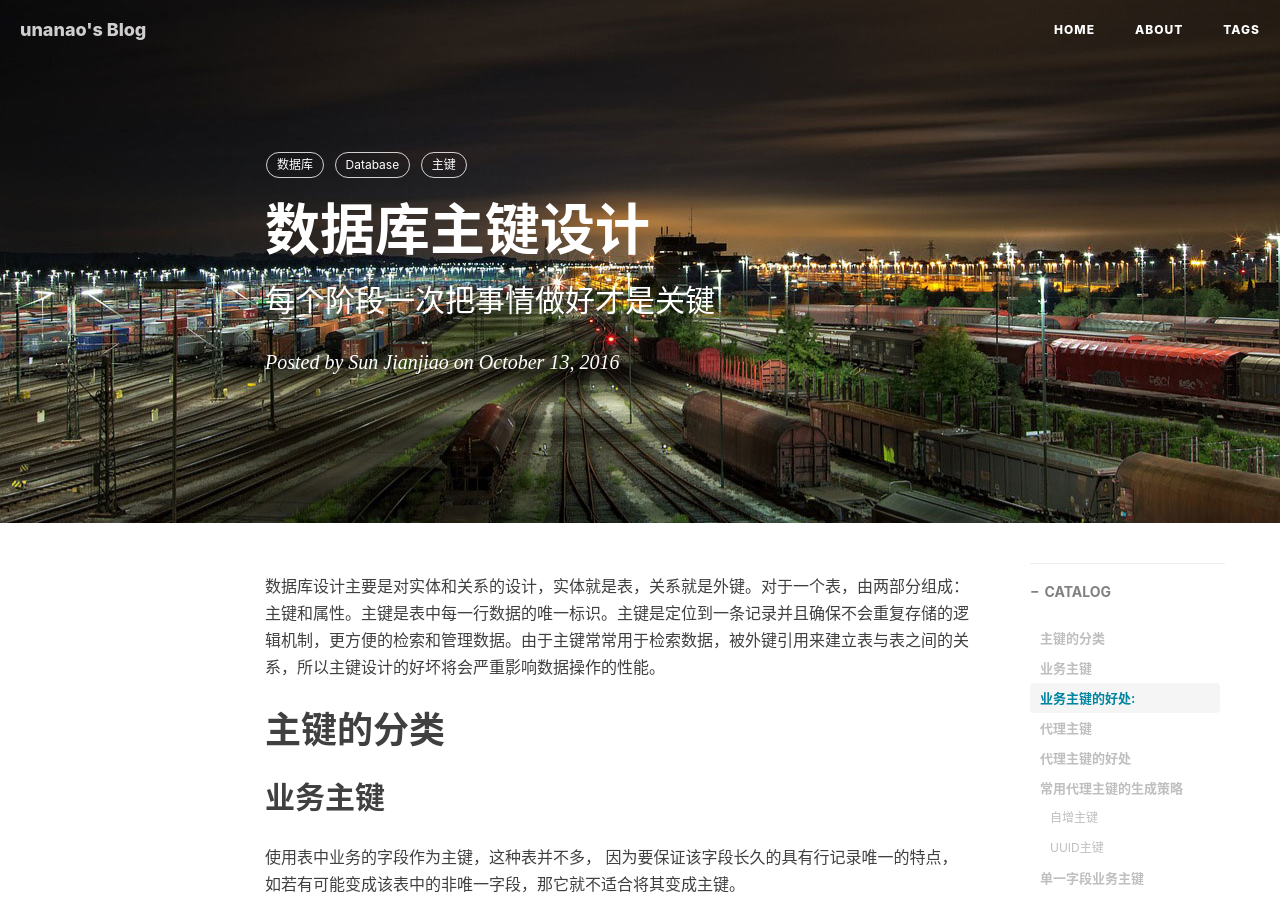
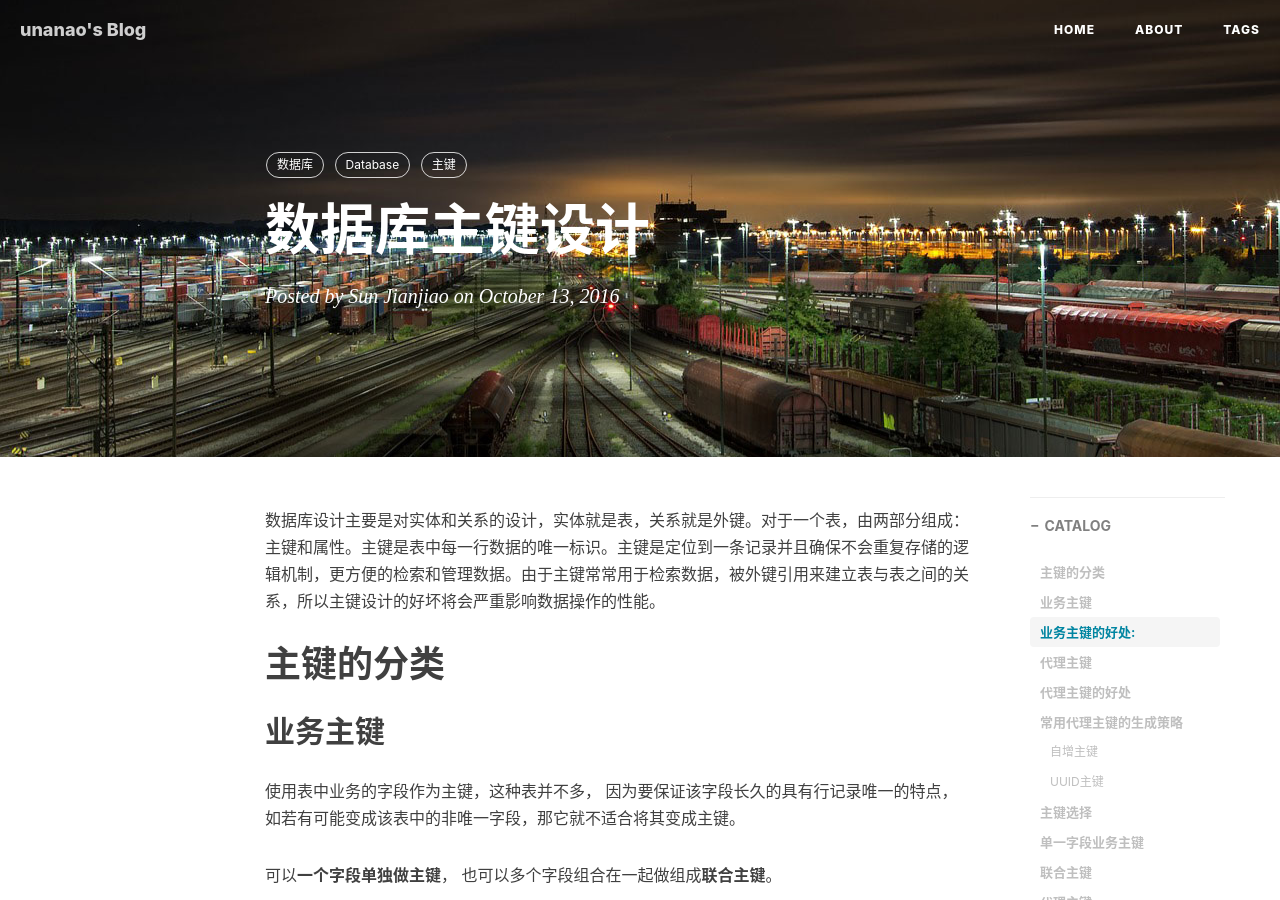
Before and after one commit to xuyumeng/xuyumeng.github.io, a Jekyll site: the page built from _posts/2016-10-12-db-primary-key-design.md, in a window 1280 px wide and 900 px high. Built offline with Jekyll 4.4.1, drawn with Linux system fonts in a browser that asks for light colours; nearby versions of some CDN libraries; comment, search, counter and statistics services are not loaded.

Commit message:
formate adjust

```diff
--- a/_posts/2016-10-12-db-primary-key-design.md
+++ b/_posts/2016-10-12-db-primary-key-design.md
@@ -1,7 +1,7 @@
 ---
 layout:     post
 title:      "数据库主键设计"
-subtitle:   "每个阶段一次把事情做好才是关键"
+subtitle:   ""
 date:       2016-10-13 14:42:00 +08:00
 author:     "Sun Jianjiao <jianjiaosun@163.com>"
 header-img: "img/bg/railway-station-1363771_1280.jpg"
@@ -51,7 +51,9 @@
 - 所有业务的字段都可以改了，即使身份证之类的。
 
 ### 常用代理主键的生成策略
+
 #### 自增主键
+
 数据库提供的自增数值型字段作为自增主键，它的优点是：
 
 - 数据库自动编号，速度快，而且是增量增长，按顺序存放，对于检索非常有利；
@@ -85,7 +87,7 @@
 
 基于上面的分析，使用UUID的利大于弊，推荐可以采用此种方式
 
-#主键选择
+# 主键选择
 
 规则 	自然键 	代理键
 主键必须唯一的识别每一记录 	但与输入和人为错误有关 	系统自生成的数据是唯一的
@@ -106,9 +108,11 @@
 
 
 ## 联合主键
+
 多对多的中间表（关联表），不需要为中间的关联建立实体，所以中间表可能就只需要两列，分别是两个实体表的主键。创建仅仅为了方便区别其他数据，保证取出的数据的正确性，联合主键是一个不错的选择。　但是如果会被其他表作为外键，　建议还是使用代理主键。
 
 ## 代理主键
+
 代理主键是较为常用的方式，　基本上除了上面的情况，　都会使用代理主键。　考虑到可移植性的情况UUID用的较多。
 
 增加一个代理主键，看似多存储了一个字段，表面上看称之为冗余，但是你再进一步，加入有其他表引用这个主键作为外键，同时要存储两个字段的（外键），那么上面的冗余反而是节省了空间
```
